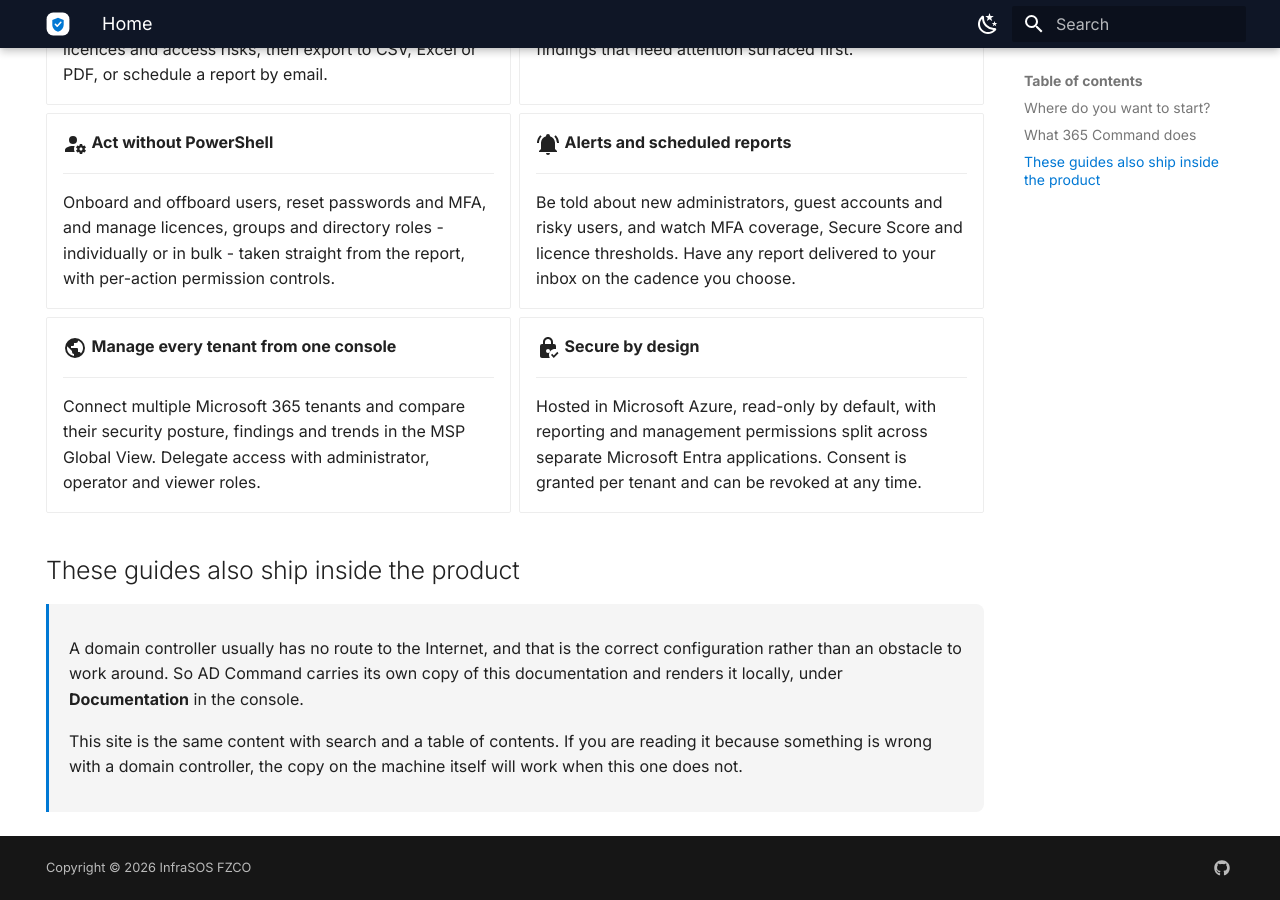
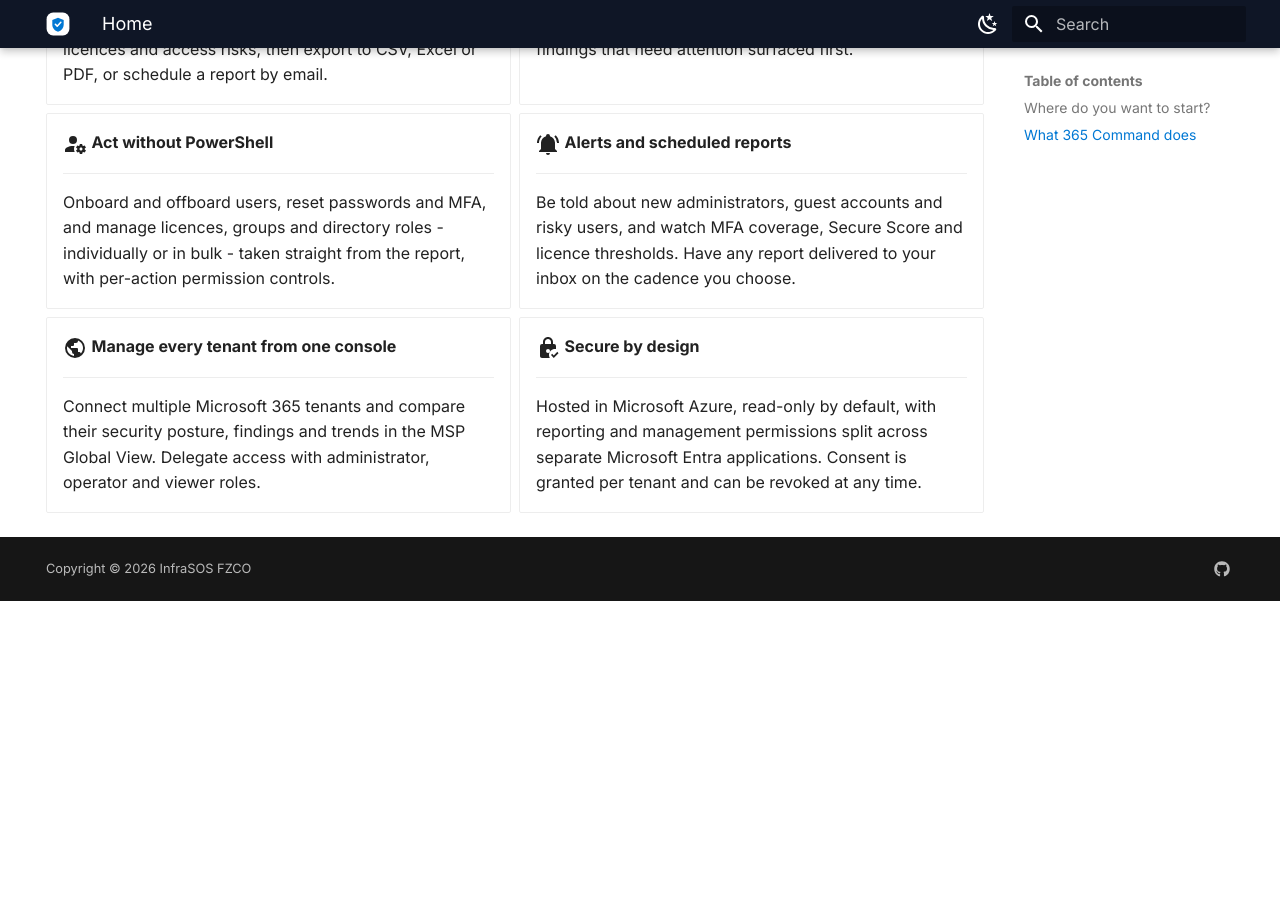
Before and after one commit to InfraSOS/infrasos-docs, an MkDocs documentation site: the page built from docs/index.md, in a window 1280 px wide and 900 px high, scrolled down 1637 px. Built offline with MkDocs 1.6.1 and Material for MkDocs 9.7.7, drawn with Linux system fonts in a browser that asks for light colours; after the commit the page ends 2238 px from its top, so only the background shows below that.

Commit message:
docs: add consent-gated GA4 analytics; drop AD-only home section
- Add Google Analytics 4 (property G-CSRZ3BM2TS, the same as infrasos.com, split
  by hostname), gated behind Material's cookie-consent banner so no analytics
  cookie is set until the reader accepts.
- Remove the AD-Command-specific "These guides also ship inside the product"
  section from the home page now that the home leads with 365 Command.

Co-Authored-By: Claude Opus 4.8 <noreply@anthropic.com>

```diff
--- a/docs/index.md
+++ b/docs/index.md
@@ -107,15 +107,3 @@ development, with placeholder pages so the structure of this site stays honest a
     any time.
 
 </div>
-
-## These guides also ship inside the product
-
-<div class="offline-note" markdown>
-A domain controller usually has no route to the Internet, and that is the correct configuration
-rather than an obstacle to work around. So AD Command carries its own copy of this documentation and
-renders it locally, under **Documentation** in the console.
-
-This site is the same content with search and a table of contents. If you are reading it because
-something is wrong with a domain controller, the copy on the machine itself will work when this one
-does not.
-</div>
--- a/mkdocs.yml
+++ b/mkdocs.yml
@@ -87,6 +87,21 @@ markdown_extensions:
       alternate_style: true
 
 extra:
+  # Google Analytics 4 - the same property as infrasos.com (traffic is separated
+  # by hostname). Material gates it behind the cookie-consent banner below, so no
+  # analytics cookie is set until the reader accepts.
+  analytics:
+    provider: google
+    property: G-CSRZ3BM2TS
+  consent:
+    title: Cookie consent
+    description: >-
+      We use cookies to measure how this documentation is used, so we can improve
+      it. With your consent you are helping us make it better.
+    actions:
+      - accept
+      - reject
+      - manage
   social:
     - icon: fontawesome/brands/github
       link: https://github.com/InfraSOS
```
